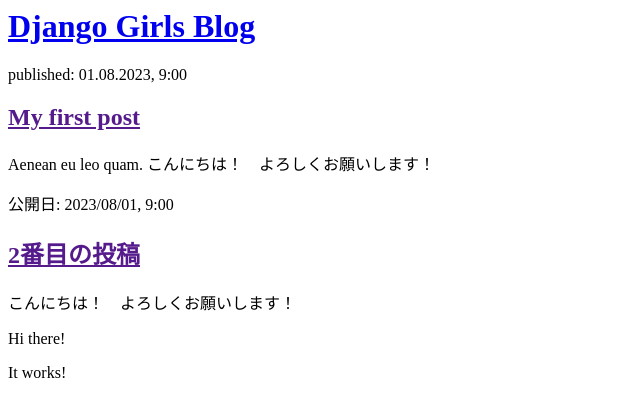
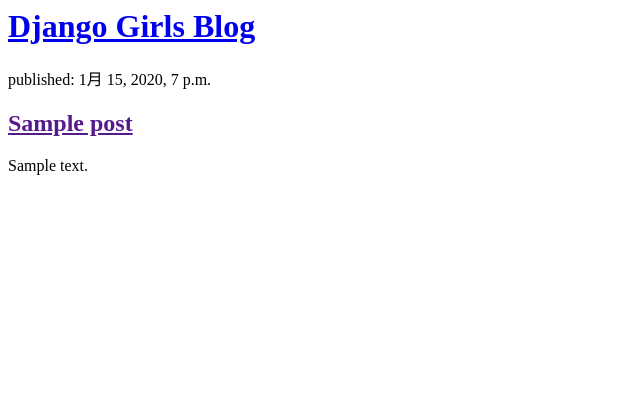
Before and after one commit to 4Franco-star/my-first-blog, a Django app: page / in a window 1280 px wide. Shown: the top 417 px of the page, without its empty margins (0-640 px from the left). Run offline with Django 3.2, Linux system fonts and the light colour scheme; tables that the repository leaves empty hold one stand-in row (values such as "Sample post").

Commit message:
Modified templates to display posts from database.

```diff
--- a/blog/templates/blog/post_list.html
+++ b/blog/templates/blog/post_list.html
@@ -7,19 +7,13 @@
       <h1><a href="/">Django Girls Blog</a></h1>
     </div>
 
+    {% for post in posts %}
     <div>
-      <p>published: 01.08.2023, 9:00</p>
-      <h2><a href="">My first post</a></h2>
-      <p>Aenean eu leo quam. こんにちは！　よろしくお願いします！</p>
+      <p>published: {{ post.published_at }}</p>
+      <h2><a href="">{{ post.title }}</a></h2>
+      <p>{{ post.text|linebreaksbr }}</p>
     </div>
+    {% endfor %}
 
-    <div>
-      <p>公開日: 2023/08/01, 9:00</p>
-      <h2><a href="">2番目の投稿</a></h2>
-      <p>こんにちは！　よろしくお願いします！</p>
-    </div>
-
-    <p>Hi there!</p>
-    <p>It works!</p>
   </body>
 </html>
--- a/blog/views.py
+++ b/blog/views.py
@@ -1,6 +1,10 @@
 from django.shortcuts import render
+from django.utils import timezone
+from .models import Post
+
 
 # Create your views here.
 
 def post_list(request):
-    return render(request, 'blog/post_list.html', {})
+    posts = Post.objects.filter(published_at__lte=timezone.now()).order_by('published_at')
+    return render(request, 'blog/post_list.html', {'posts': posts})
```
